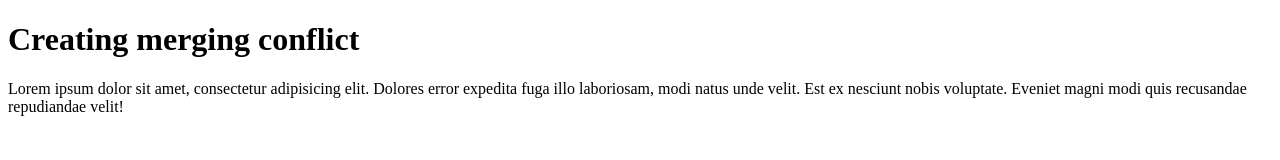
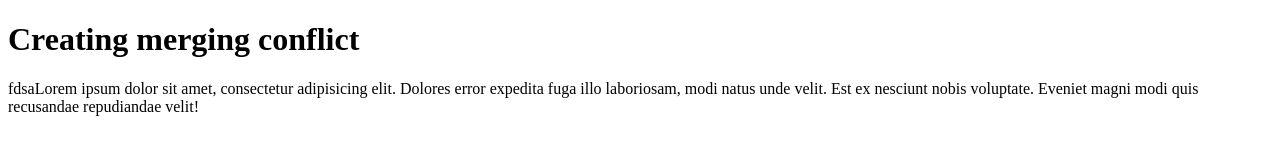
Before and after one commit to spiralsix/ProjectManagementDemo, a plain HTML site: page index.html in a window 1280 px wide. Drawn offline with Linux system fonts and the light colour scheme.

Commit message:
update 1

```diff
--- a/index.html
+++ b/index.html
@@ -9,6 +9,6 @@
 </head>
 <body>
  <h1>Creating merging conflict</h1>
- <p>Lorem ipsum dolor sit amet, consectetur adipisicing elit. Dolores error expedita fuga illo laboriosam, modi natus unde velit. Est ex nesciunt nobis voluptate. Eveniet magni modi quis recusandae repudiandae velit!</p>
+ <p>fdsaLorem ipsum dolor sit amet, consectetur adipisicing elit. Dolores error expedita fuga illo laboriosam, modi natus unde velit. Est ex nesciunt nobis voluptate. Eveniet magni modi quis recusandae repudiandae velit!</p>
 </body>
 </html>
```
